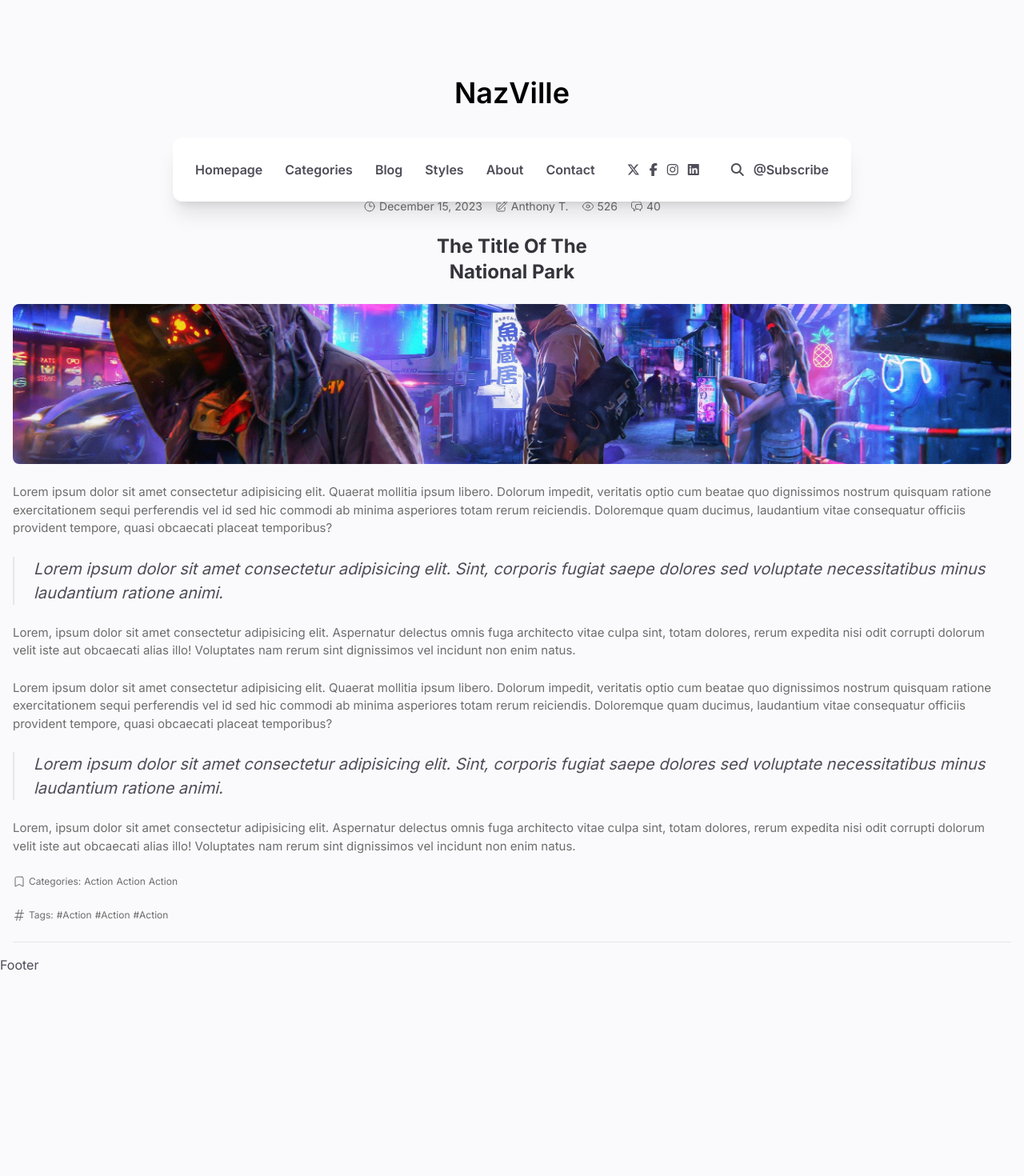
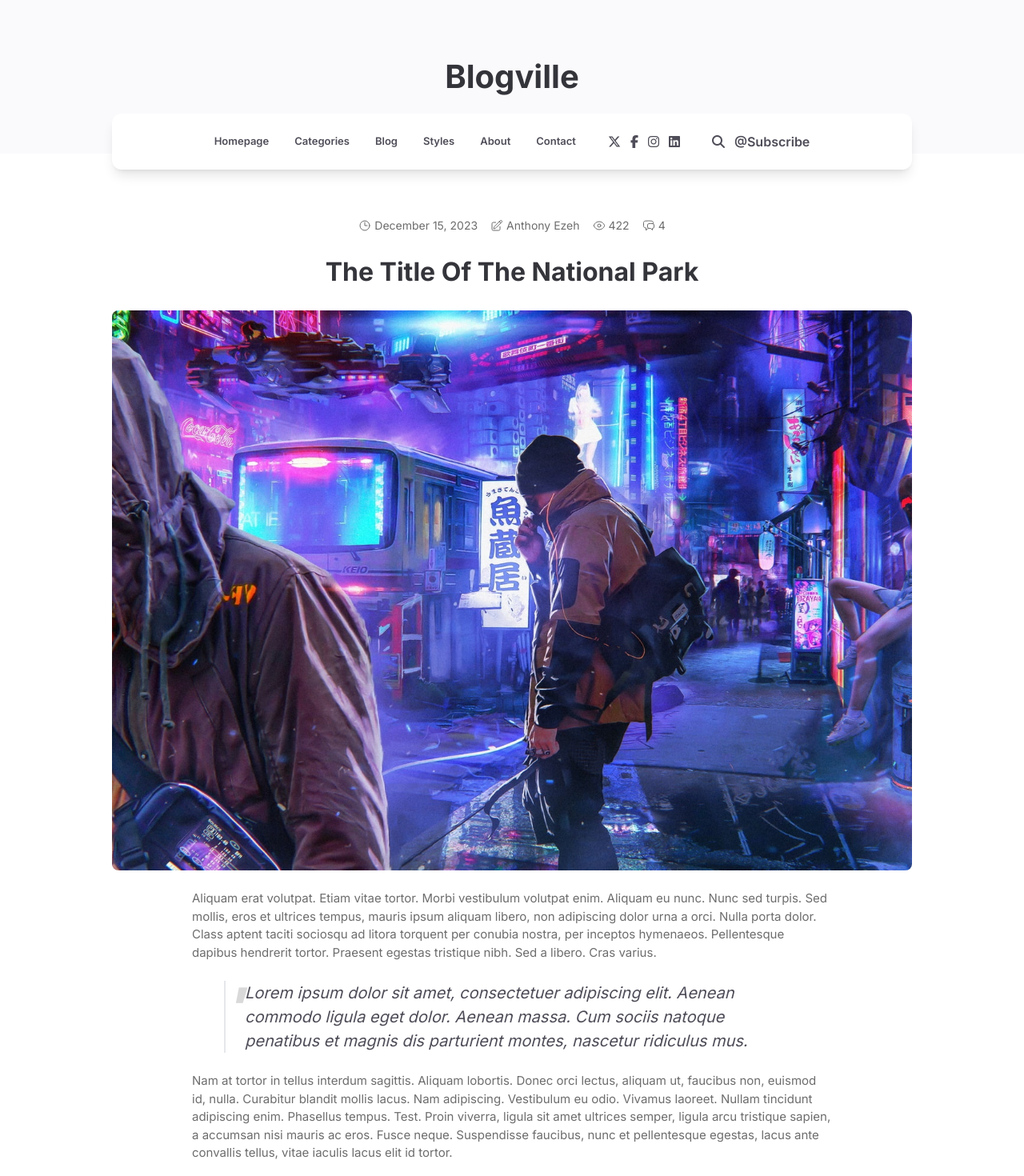
Before and after one commit to TheMoeEntity/devblog, a Next.js app: page /post in a window 1280 px wide. Shown: the top 1470 px of the page at 80% size. Before the commit the page ends 1218 px from the top, so only its background shows below. Built offline with nearby package versions, Linux system fonts and the light colour scheme.

Commit message:
general change in post and header tweak

```diff
--- /dev/null
+++ b/src/app/post/components/Caption.tsx
@@ -0,0 +1,7 @@
+import React from "react";
+
+const Caption = (caption: string) => {
+  return <div>{caption}</div>;
+};
+
+export default Caption;
--- /dev/null
+++ b/src/app/post/components/Control.tsx
@@ -0,0 +1,17 @@
+import React, { ReactElement } from "react";
+import { ChevronLeft, ChevronRight } from "./svg";
+
+const Control = (): ReactElement => {
+  return (
+    <div className="flex absolute top-2 lg:hidden">
+      <button className="flex justify-center items-center  h-[40px] w-[40px] bg-white rounded-l-lg hover:bg-[#786FFF] hover:text-white ">
+        <ChevronLeft />
+      </button>
+      <button className="flex justify-center items-center  h-[40px] w-[40px] bg-white rounded-r-lg hover:bg-[#786FFF] hover:text-white ">
+        <ChevronRight />
+      </button>
+    </div>
+  );
+};
+
+export default Control;
--- /dev/null
+++ b/src/app/post/components/Info.tsx
@@ -0,0 +1,30 @@
+import React, { ReactElement } from "react";
+import { Clock, Comment, Eye, Pen } from "./svg";
+import { Post } from "@/components/types";
+
+const Info = ({ data }: { data: Post }): ReactElement => {
+  return (
+    <div className="text-sm px-8  w-full max-w-[800px]  m-auto">
+      <ul className="flex flex-wrap gap-x-4 justify-center">
+        <li className="flex gap-x-1  items-center">
+          <Clock />
+          {data.date}
+        </li>
+        <li className="flex gap-x-1  items-center">
+          <Pen />
+          {data.author}
+        </li>
+        <li className="flex gap-x-1  items-center">
+          <Eye />
+          {data.views}
+        </li>
+        <li className="flex gap-x-1  items-center">
+          <Comment />
+          {data.comments.length}
+        </li>
+      </ul>
+    </div>
+  );
+};
+
+export default Info;
--- a/src/app/post/components/Paragraph.tsx
+++ b/src/app/post/components/Paragraph.tsx
@@ -1,34 +1,34 @@
-import { Post } from "@/components/types";
+import { type Paragraph, Post } from "@/components/types";
 import Image from "next/image";
 import React, { ReactElement } from "react";
 
-const Paragraph = (): ReactElement => {
+const Paragraph = ({ data }: { data: Paragraph }): ReactElement => {
   return (
-    <div className="space-y-6">
+    <div className="space-y-6 lg:max-w-[800px] mx-auto ">
       <div className="space-y-6">
-        <h3 className="text-[15px]">
-          Lorem ipsum dolor sit amet consectetur adipisicing elit. Quaerat
-          mollitia ipsum libero. Dolorum impedit, veritatis optio cum beatae quo
-          dignissimos nostrum quisquam ratione exercitationem sequi perferendis
-          vel id sed hic commodi ab minima asperiores totam rerum reiciendis.
-          Doloremque quam ducimus, laudantium vitae consequatur officiis
-          provident tempore, quasi obcaecati placeat temporibus?
-        </h3>
+        {data.image ? (
+          <div className="relative w-full h-[200px] lg:w-[800px] lg:h-[700px] rounded-lg overflow-hidden flex justify-center items-center ">
+            <Image
+              src={data.image}
+              alt={"paragraph"}
+              layout="fill"
+              objectFit="cover"
+            />
+          </div>
+        ) : (
+          ""
+        )}
+        <h3 className="text-[15px]">{data.text}</h3>
 
         {/* Caption */}
-        <h5 className="border-l-[2px] pl-6 italic text-[20px] text-[#4e4d58] ">
-          Lorem ipsum dolor sit amet consectetur adipisicing elit. Sint,
-          corporis fugiat saepe dolores sed voluptate necessitatibus minus
-          laudantium ratione animi.
+        <h5 className="border-l-[2px] lg:max-w-[720px] lg:mx-auto pl-6 italic text-[20px] text-[#4e4d58] relative ">
+          <span className="absolute top-0 left-0 text-6xl font-black text-[#6e6e6e42] ">
+            &apos;
+          </span>
+          {data.caption}
         </h5>
 
-        <h3 className="text-[15px]">
-          Lorem, ipsum dolor sit amet consectetur adipisicing elit. Aspernatur
-          delectus omnis fuga architecto vitae culpa sint, totam dolores, rerum
-          expedita nisi odit corrupti dolorum velit iste aut obcaecati alias
-          illo! Voluptates nam rerum sint dignissimos vel incidunt non enim
-          natus.
-        </h3>
+        <h3 className="text-[15px]">{data.moreText}</h3>
       </div>
     </div>
   );
--- a/src/app/post/components/svg.tsx
+++ b/src/app/post/components/svg.tsx
@@ -118,3 +118,41 @@ export const Hash = (): ReactElement => {
     </svg>
   );
 };
+
+export const ChevronRight = (): ReactElement => {
+  return (
+    <svg
+      xmlns="http://www.w3.org/2000/svg"
+      fill="none"
+      viewBox="0 0 24 24"
+      stroke-width="1.5"
+      stroke="currentColor"
+      className="w-6 h-6"
+    >
+      <path
+        stroke-linecap="round"
+        stroke-linejoin="round"
+        d="m8.25 4.5 7.5 7.5-7.5 7.5"
+      />
+    </svg>
+  );
+};
+
+export const ChevronLeft = (): ReactElement => {
+  return (
+    <svg
+      xmlns="http://www.w3.org/2000/svg"
+      fill="none"
+      viewBox="0 0 24 24"
+      stroke-width="1.5"
+      stroke="currentColor"
+      className="w-6 h-6"
+    >
+      <path
+        stroke-linecap="round"
+        stroke-linejoin="round"
+        d="M15.75 19.5 8.25 12l7.5-7.5"
+      />
+    </svg>
+  );
+};
--- a/src/app/post/page.tsx
+++ b/src/app/post/page.tsx
@@ -3,67 +3,53 @@ import { Bookmark, Clock, Comment, Eye, Hash, Pen } from "./components/svg";
 import Image from "next/image";
 import Paragraph from "./components/Paragraph";
 import { PostDummy } from "@/components/dummies";
+import Control from "./components/Control";
+import Info from "./components/Info";
 
 const page = () => {
   return (
-    <div className="w-full text-[#6d6d6d] min-h-screen p-4 space-y-6 ">
-      {/* Date */}
-      <div className="text-sm  ">
-        <ul className="flex flex-wrap gap-x-4 justify-center">
-          <li className="flex gap-x-1  items-center">
-            <Clock />
-            December 15, 2023
-          </li>
-          <li className="flex gap-x-1  items-center">
-            <Pen />
-            Anthony T.
-          </li>
-          <li className="flex gap-x-1  items-center">
-            <Eye />
-            526
-          </li>
-          <li className="flex gap-x-1  items-center">
-            <Comment />
-            40
-          </li>
-        </ul>
-      </div>
+    <div className="w-full bg-white text-[#6d6d6d] min-h-screen p-4 space-y-6 pt-20 ">
+      <Info data={PostDummy} />
 
-      {/* Title */}
-      <div className="flex flex-col items-center space-y-6">
-        <h1 className="font-[700] capitalize text-[#34343B] text-2xl text-center max-w-[250px]  ">
-          The title of the national park
+      {/* Title and Subject Image */}
+      <div className="flex flex-col items-center space-y-6 w-full  m-auto  ">
+        <h1 className="font-[700] capitalize text-[#34343B]  text-[32px] text-center  w-full lg:max-w-[800px] ">
+          {PostDummy.title}
         </h1>
-        <div className="relative w-full h-[200px] rounded-lg overflow-hidden ">
+        <div className="relative w-full  h-[200px] lg:w-[1000px] lg:h-[700px] rounded-lg overflow-hidden flex justify-center items-center ">
           <Image
-            src={"/neon.jpg"}
-            alt="postMain"
+            src={PostDummy.image[0]}
+            alt={PostDummy.title}
             layout="fill"
             objectFit="cover"
           />
+          <Control />
         </div>
       </div>
 
       {/* Paragraphs */}
-      <Paragraph />
-      <Paragraph />
+      {PostDummy.paragraph.map((paragraph, i) => (
+        <Paragraph key={i} data={paragraph} />
+      ))}
 
       {/* Category */}
-      <div className="flex items-center flex-wrap space-x-1 text-[12px] capitalize ">
+      <div className="flex items-center flex-wrap space-x-1 text-[12px] capitalize lg:max-w-[800px] lg:mx-auto ">
         <Bookmark />
         <h3>Categories:</h3>
-        <span>action</span>
-        <span>action</span>
-        <span>action</span>
+
+        {PostDummy.categories.map((category, i) => (
+          <span key={i}>category</span>
+        ))}
       </div>
 
       {/* Tags */}
-      <div className="flex items-center flex-wrap space-x-1 text-[12px] capitalize ">
+      <div className="flex items-center flex-wrap space-x-1 text-[12px] capitalize lg:max-w-[800px] lg:mx-auto">
         <Hash />
         <h3>Tags:</h3>
-        <span>#action</span>
-        <span>#action</span>
-        <span>#action</span>
+
+        {PostDummy.tags.map((tag, i) => (
+          <span key={i}>#{tag}</span>
+        ))}
       </div>
 
       <hr />
--- a/src/components/Header/index.tsx
+++ b/src/components/Header/index.tsx
@@ -1,20 +1,26 @@
-import React from 'react'
+import React from "react";
 
 const Header = () => {
   return (
-    <header className='w-full text-center py-24 relative'>
+    <header className="w-full text-center py-24 h-[166px] flex justify-center items-center bg-[#FAF9FB] relative z-50">
       <div className="fixed w-full top-0 shadow-xl lg:hidden left-0 px-5 py-7 bg-white flex justify-between">
-        <div className='flex items-center font-semibold gap-x-3'>
-          <i className='fas fa-bars text-2xl'></i>
+        <div className="flex items-center font-semibold gap-x-3">
+          <i className="fas fa-bars text-2xl"></i>
           <span>Menu</span>
         </div>
-        <div className='flex gap-x-5 items-center'>
-          <span>A</span><span className='fas fa-moon'></span><span><i className='fas fa-angle-left'></i></span>
+        <div className="flex gap-x-5 items-center">
+          <span>A</span>
+          <span className="fas fa-moon"></span>
+          <span>
+            <i className="fas fa-angle-left"></i>
+          </span>
         </div>
       </div>
-      <h1 className='text-4xl text-black mt-6 lg:mt-0 font-semibold'>NazVille</h1>
-      <div className="absolute z-10 hidden lg:flex bg-white w-auto gap-x-10 items-center justify-center -bottom-5 left-1/2 -translate-x-1/2 px-7 rounded-xl py-7 shadow-xl">
-        <div className='flex gap-x-7 font-semibold'>
+      <h1 className="text-[40px] font-[700] text-[#34343B] mt-6 lg:mt-0 ">
+        Blogville
+      </h1>
+      <div className="absolute z-10 hidden lg:flex bg-white w-[1000px] h-[70px] gap-x-10 items-center justify-center -bottom-5 left-1/2 -translate-x-1/2 px-7 rounded-xl py-7 shadow-lg">
+        <div className="flex gap-x-8 text-[13px] font-semibold">
           <span>Homepage</span>
           <span>Categories</span>
           <span>Blog</span>
@@ -22,21 +28,29 @@ const Header = () => {
           <span>About</span>
           <span>Contact</span>
         </div>
-        <div className='flex gap-x-3'>
-          <a href=""><i className='fa-brands fa-x-twitter'></i></a>
-          <a href=""><i className="fa-brands fa-facebook-f"></i></a>
-          <a href=""><i className='fa-brands fa-instagram'></i></a>
-          <a href=""><i className='fa-brands fa-linkedin'></i></a>
+        <div className="flex gap-x-3">
+          <a href="">
+            <i className="fa-brands fa-x-twitter"></i>
+          </a>
+          <a href="">
+            <i className="fa-brands fa-facebook-f"></i>
+          </a>
+          <a href="">
+            <i className="fa-brands fa-instagram"></i>
+          </a>
+          <a href="">
+            <i className="fa-brands fa-linkedin"></i>
+          </a>
         </div>
-        <div className='flex gap-x-3'>
+        <div className="flex gap-x-3">
           <button>
-            <i className='fa-solid fa-magnifying-glass'></i>
+            <i className="fa-solid fa-magnifying-glass"></i>
           </button>
-          <span className='font-semibold'> @Subscribe</span>
+          <span className="font-semibold"> @Subscribe</span>
         </div>
       </div>
     </header>
-  )
-}
+  );
+};
 
-export default Header
+export default Header;
--- a/src/components/dummies.tsx
+++ b/src/components/dummies.tsx
@@ -1,12 +1,31 @@
+import { Post } from "./types";
 
-export const PostDummy = {
+export const PostDummy: Post = {
   title: "The Title Of The National Park",
   date: "December 15, 2023",
   author: "Anthony Ezeh",
   views: 422,
-  caption: 40,
+  caption: "Jesus Is King",
+  comments: [
+    {
+      id: "iwnownewencw",
+      comment: "Nice topic!",
+    },
+    {
+      id: "gonerrer",
+      comment: "I like the pictures!",
+    },
+    {
+      id: "iwnownewencw",
+      comment: "It is sooo realistic ",
+    },
+    {
+      id: "iwnownewencw",
+      comment: "I want these for myself",
+    },
+  ],
   categories: ["Action", "Gaming"],
-  image: "/neon.jpg",
+  image: ["/neon.jpg", "/neon.jpg", "/neon.jpg"],
   paragraph: [
     {
       image: "",
@@ -19,8 +38,8 @@ export const PostDummy = {
 
     {
       image: "/assasin.jpg",
+      text: "Lorem ipsum dolor sit amet, consectetuer adipiscing elit. Aenean commodo ligula eget dolor. Aenean massa. Cum sociis natoque penatibus et magnis dis parturient montes, nascetur ridiculus mus. Donec quam felis, ultricies nec, pellentesque eu, pretium quis, sem. Nulla consequat massa quis enim. Donec pede justo, fringilla vel, aliquet nec, vulputate eget, arcu. In enim justo, rhoncus ut, imperdiet a, venenatis vitae, justo.",
       caption: "",
-      text: "Lorem ipsum dolor sit amet, consectetuer adipiscing elit. Aenean commodo ligula eget dolor. Aenean massa. Cum sociis natoque penatibus et magnis dis parturient montes, nascetur ridiculus mus. Donec quam felis, ultricies nec, pellentesque eu, pretium quis, sem. Nulla consequat massa quis enim. Donec pede justo, fringilla vel, aliquet nec, vulputate eget, arcu. In enim justo, rhoncus ut, imperdiet a, venenatis vitae, justo.",
       moreText:
         "Etiam ultricies nisi vel augue. Curabitur ullamcorper ultricies nisi. Nam eget dui. Etiam rhoncus. Maecenas tempus, tellus eget condimentum rhoncus, sem quam semper libero, sit amet adipiscing sem neque sed ipsum. Nam quam nunc, blandit vel, luctus pulvinar, hendrerit id, lorem. My query. Maecenas nec odio et ante tincidunt tempus. Donec vitae sapien ut libero venenatis faucibus. Nullam quis ante.",
     },
```
Also changed, not shown: src/components/types.tsx (+19 -1 lines).
